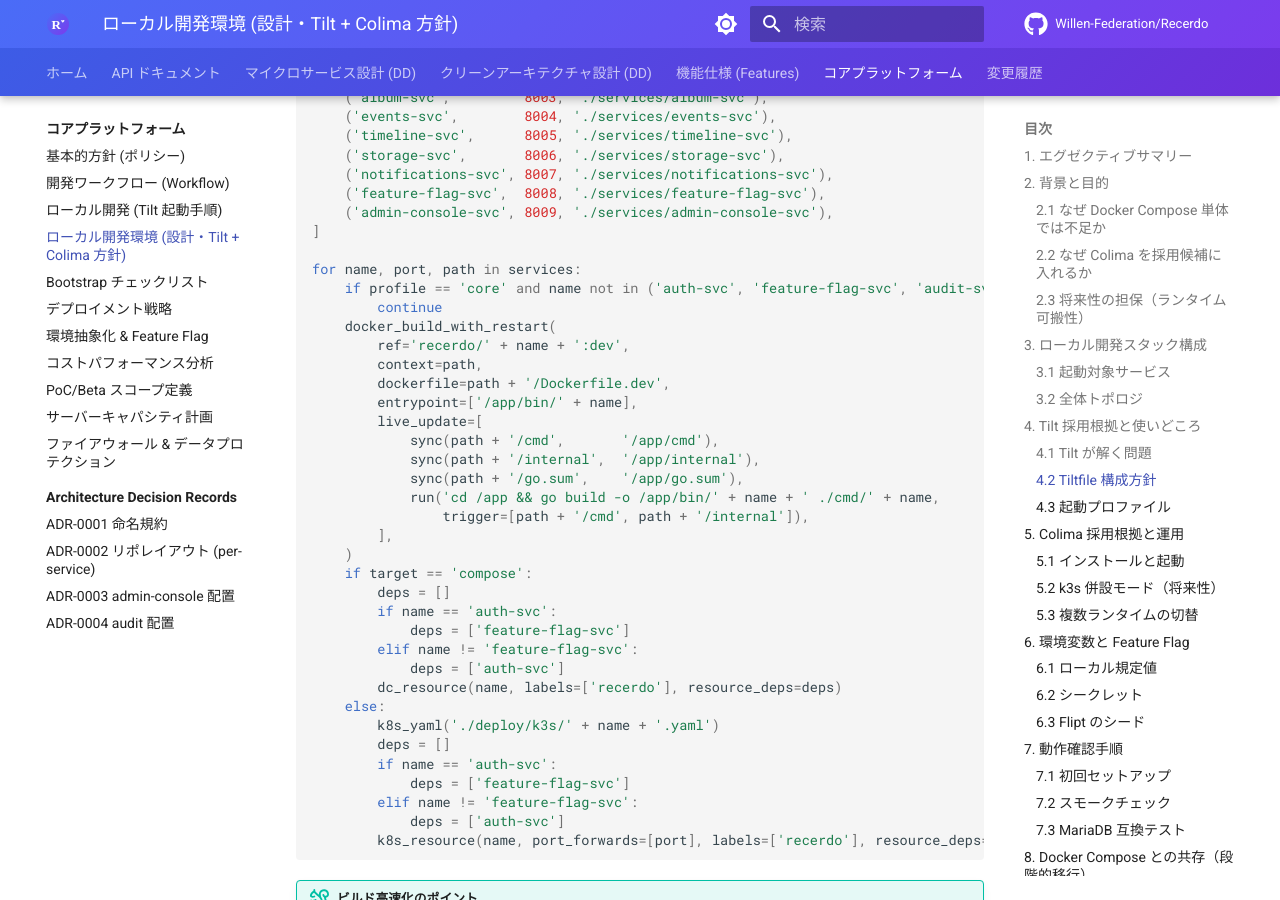
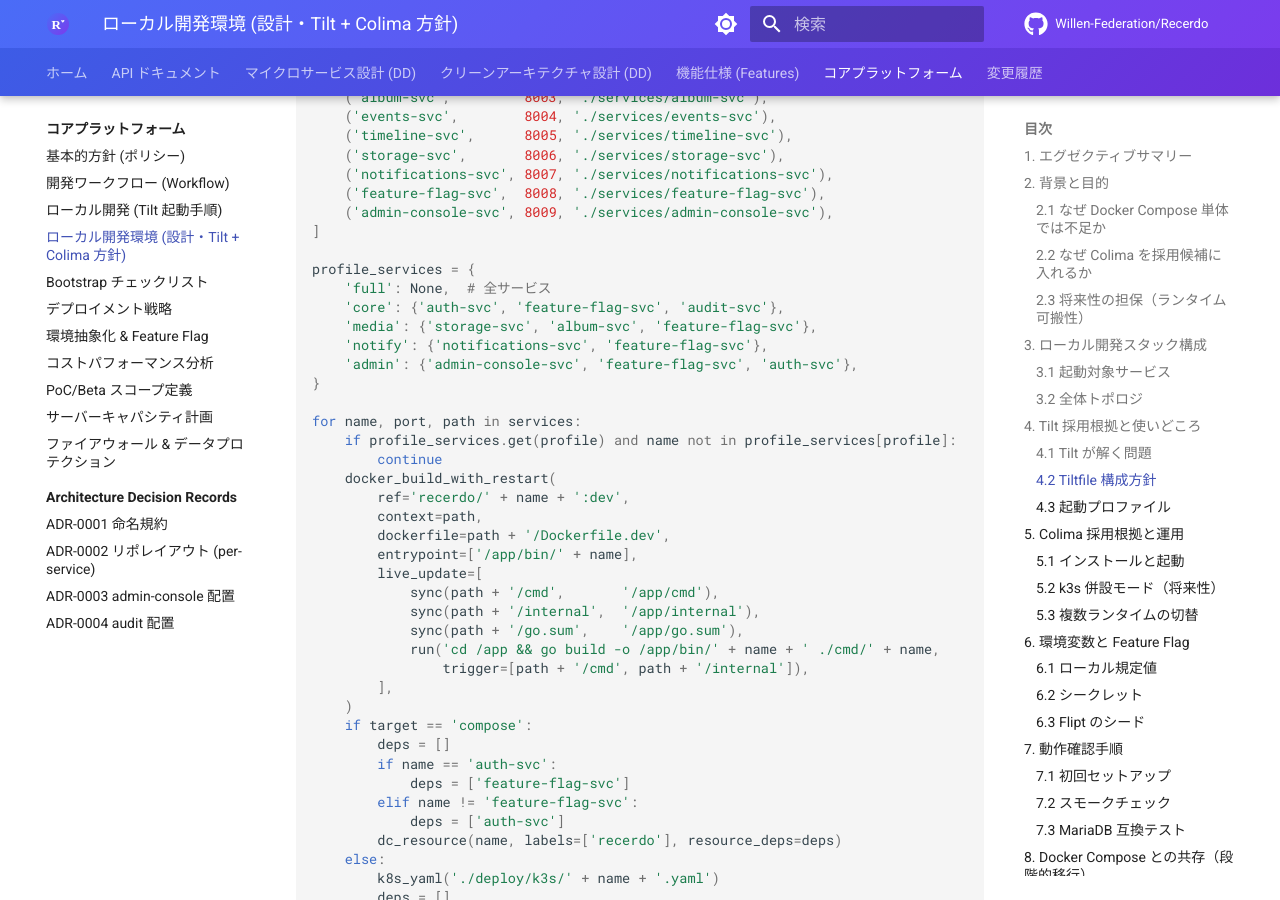
Before and after one commit to Willen-Federation/Recerdo-Developers-Docs, an MkDocs documentation site: the page built from docs/core/local-development.md, in a window 1280 px wide and 900 px high, scrolled down 5449 px. Built offline with MkDocs 1.6.1 and Material for MkDocs 9.7.7, drawn with Linux system fonts in a browser that asks for light colours; comment, search, counter and statistics services are not loaded.

Commit message:
docs: align Tilt profile snippet with documented profiles
Agent-Logs-Url: https://github.com/Willen-Federation/Recerdo-Developers-Docs/sessions/9b9c4fb6-6386-4a01-964a-ed3b1d9da935

Co-authored-by: kackey621 <16284932+kackey621@users.noreply.github.com>

```diff
--- a/docs/core/local-development.md
+++ b/docs/core/local-development.md
@@ -214,8 +214,16 @@ services = [
     ('admin-console-svc', 8009, './services/admin-console-svc'),
 ]
 
+profile_services = {
+    'full': None,  # 全サービス
+    'core': {'auth-svc', 'feature-flag-svc', 'audit-svc'},
+    'media': {'storage-svc', 'album-svc', 'feature-flag-svc'},
+    'notify': {'notifications-svc', 'feature-flag-svc'},
+    'admin': {'admin-console-svc', 'feature-flag-svc', 'auth-svc'},
+}
+
 for name, port, path in services:
-    if profile == 'core' and name not in ('auth-svc', 'feature-flag-svc', 'audit-svc'):
+    if profile_services.get(profile) and name not in profile_services[profile]:
         continue
     docker_build_with_restart(
         ref='recerdo/' + name + ':dev',
```
